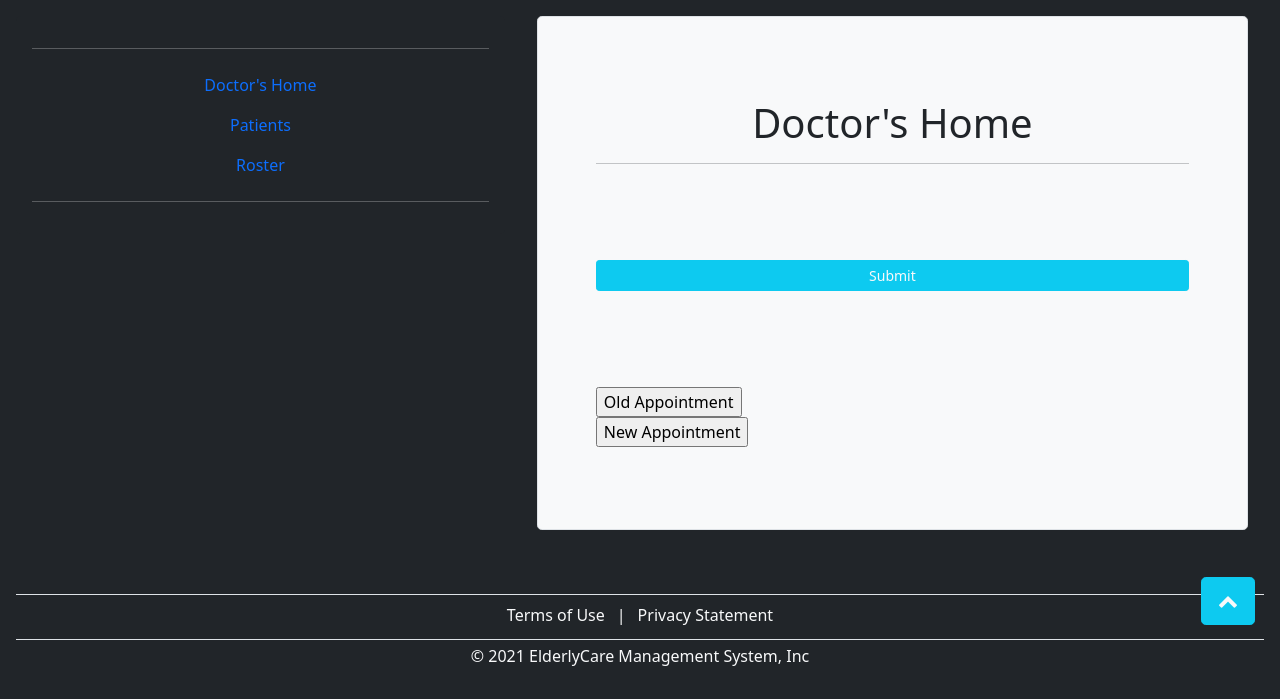
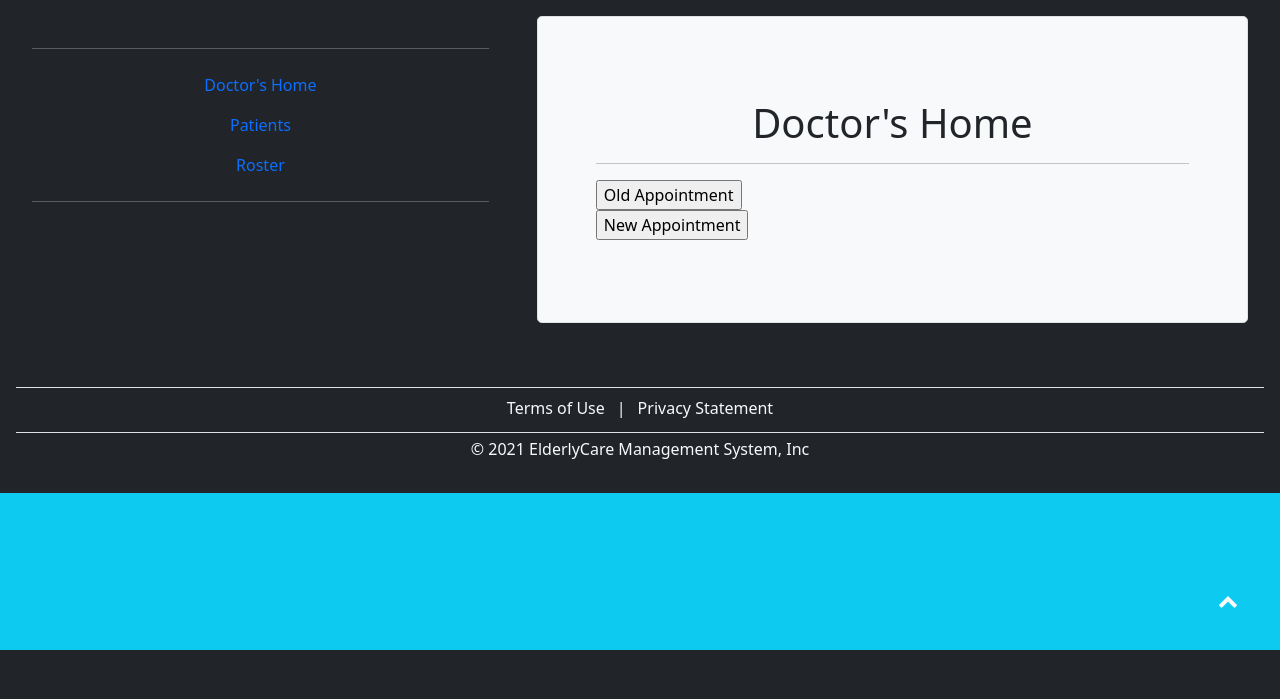
Before and after one commit to Anthonyk3801/Elderly-Care-Management-System, a PHP site: page /doctorHome.php in a window 1280 px wide. Shown: the part 150-849 px from the top of the page. After the commit the page ends 800 px from the top, so only its background shows below. Run offline with PHP 8.4, Linux system fonts and the light colour scheme; a user stored in the database is signed in; some libraries are stand-ins or nearby versions.

Commit message:
small change to doctorHome

```diff
--- a/doctorHome.php
+++ b/doctorHome.php
@@ -75,10 +75,6 @@
 <h1 class="text-center">Doctor's Home</h1>
 <hr>
 
-<div class="mt-5 mb-5 text-dark text-center">
-  <!-- This button below will have Different values... -->
-  <button class="w-100 btn btn-sm btn-info text-light mt-5 mb-5" type="submit" value="search" name="search" id="search">Submit</button>
-</div>
 
 <head>
   <link rel="stylesheet" href="CSS/doctorHomeStyle.css">
```
